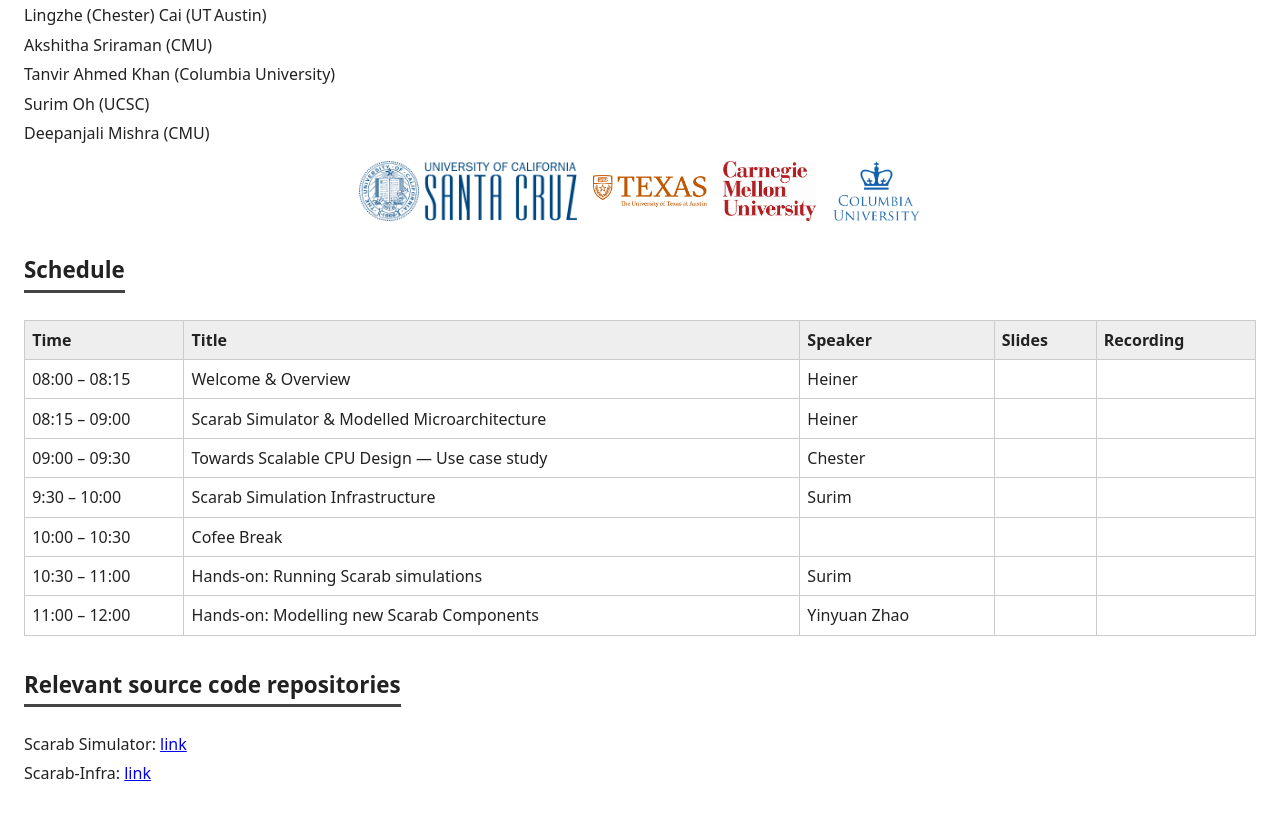
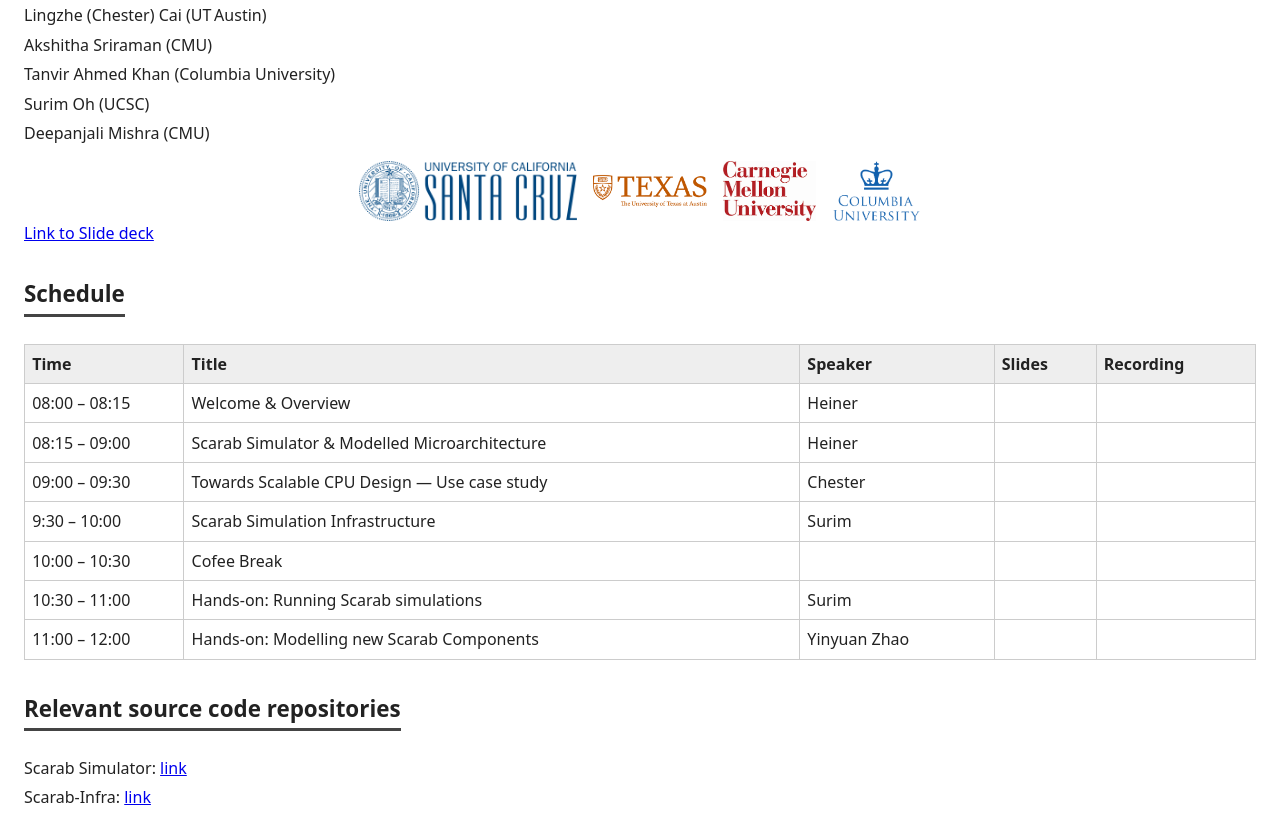
Before and after one commit to hlitz/hlitz.github.io, a plain HTML site: page scarabworkshop2025/workshop.html in a window 1280 px wide. Shown: the part 1101-1916 px from the top of the page. Before the commit the page ends 1892 px from the top, so only its background shows below. Drawn offline with Linux system fonts and the light colour scheme.

Commit message:
workshop.html

```diff
--- a/scarabworkshop2025/workshop.html
+++ b/scarabworkshop2025/workshop.html
@@ -88,6 +88,7 @@
   </div>
 </section>
 
+<a href="https://docs.google.com/presentation/d/1jNcxb9vwvNj5GtwRFvxpZwy0fLLAZqlpR4U1R6Vfgus/edit?usp=sharing">Link to Slide deck</a>
 
 <section class="schedule">
   <h2>Schedule</h2>
```
